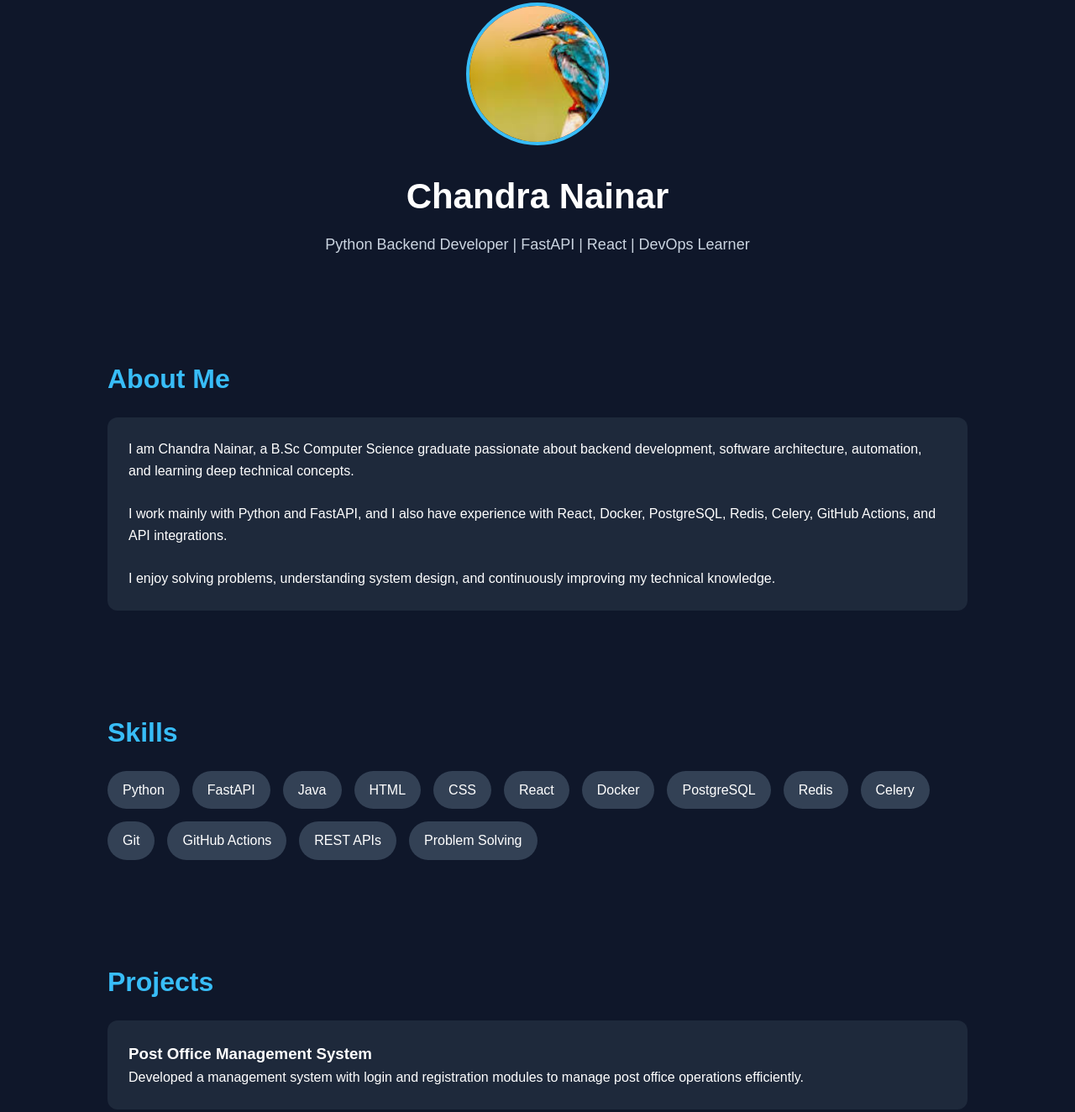
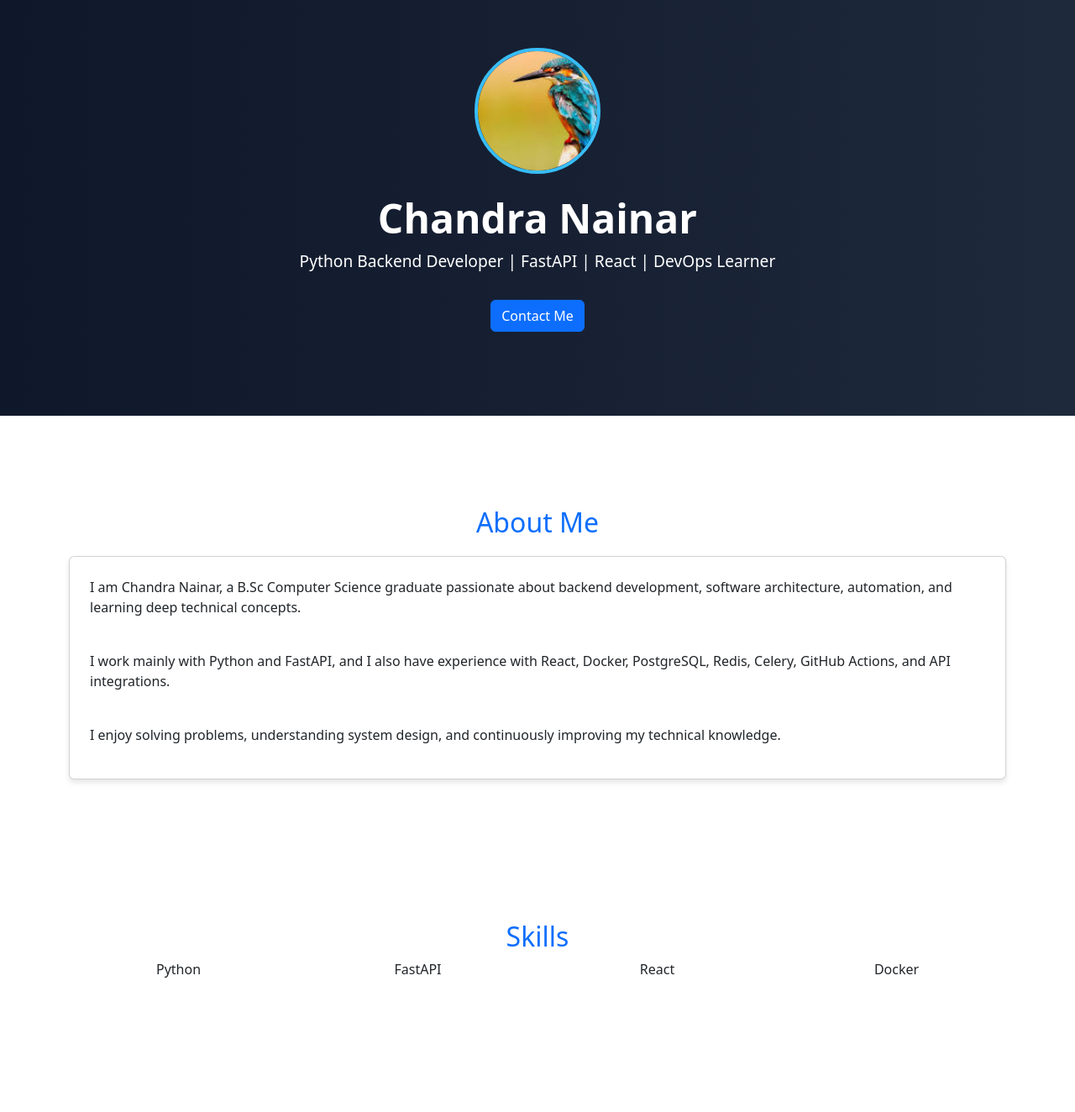
Before and after one commit to Chandranainar/Digitalportfolio, a plain HTML site: page index.html in a window 1280 px wide. Shown: the part 123-1447 px from the top of the page at 84% size. Drawn offline with nearby package versions, Linux system fonts and the light colour scheme.

Commit message:
looks and feel improved

```diff
--- a/index.html
+++ b/index.html
@@ -14,7 +14,7 @@
         }
 
         body {
-            font-family: Arial, sans-serif;
+            font-family: 'Roboto', sans-serif;
             background: #0f172a;
             color: white;
             line-height: 1.6;
@@ -51,7 +51,9 @@
 
         .hero {
             text-align: center;
-            padding: 60px 20px;
+            padding: 100px 20px;
+            background: linear-gradient(to right, #0f172a, #1e293b);
+            color: white;
         }
 
         .hero img {
@@ -64,13 +66,21 @@
         }
 
         .hero h1 {
-            font-size: 42px;
+            font-size: 3rem;
+            font-weight: 700;
         }
 
         .hero p {
-            color: #cbd5e1;
-            margin-top: 10px;
-            font-size: 18px;
+            font-size: 1.2rem;
+        }
+
+        .btn-primary {
+            background-color: #38bdf8;
+            border: none;
+        }
+
+        .btn-primary:hover {
+            background-color: #0ea5e9;
         }
 
         section {
@@ -88,6 +98,7 @@
             padding: 25px;
             border-radius: 12px;
             margin-top: 20px;
+            box-shadow: 0 4px 6px rgba(0, 0, 0, 0.1);
         }
 
         .skills {
@@ -114,6 +125,9 @@
             color: #38bdf8;
         }
     </style>
+
+    <link href="https://cdn.jsdelivr.net/npm/bootstrap@5.3.0-alpha3/dist/css/bootstrap.min.css" rel="stylesheet">
+    <link href="https://fonts.googleapis.com/css2?family=Roboto:wght@400;700&display=swap" rel="stylesheet">
 </head>
 
 <body>
@@ -129,16 +143,16 @@
         </nav>
     </header>
 
-    <div class="hero">
-        <img src="pic.jpg" alt="Chandra Nainar">
+    <div class="hero text-center">
+        <img src="pic.jpg" alt="Chandra Nainar" class="rounded-circle mb-4" style="width: 150px; height: 150px;">
         <h1>Chandra Nainar</h1>
         <p>Python Backend Developer | FastAPI | React | DevOps Learner</p>
+        <a href="#contact" class="btn btn-primary mt-3">Contact Me</a>
     </div>
 
-    <section id="about">
-        <h2>About Me</h2>
-
-        <div class="card">
+    <section id="about" class="container my-5">
+        <h2 class="text-center text-primary">About Me</h2>
+        <div class="card p-4">
             <p>
                 I am Chandra Nainar, a B.Sc Computer Science graduate passionate about
                 backend development, software architecture, automation, and learning
@@ -162,58 +176,39 @@
         </div>
     </section>
 
-    <section id="skills">
-        <h2>Skills</h2>
-
-        <div class="skills">
-            <div class="skill">Python</div>
-            <div class="skill">FastAPI</div>
-            <div class="skill">Java</div>
-            <div class="skill">HTML</div>
-            <div class="skill">CSS</div>
-            <div class="skill">React</div>
-            <div class="skill">Docker</div>
-            <div class="skill">PostgreSQL</div>
-            <div class="skill">Redis</div>
-            <div class="skill">Celery</div>
-            <div class="skill">Git</div>
-            <div class="skill">GitHub Actions</div>
-            <div class="skill">REST APIs</div>
-            <div class="skill">Problem Solving</div>
+    <section id="skills" class="container my-5">
+        <h2 class="text-center text-primary">Skills</h2>
+        <div class="row text-center">
+            <div class="col-md-3 col-sm-6 mb-3">Python</div>
+            <div class="col-md-3 col-sm-6 mb-3">FastAPI</div>
+            <div class="col-md-3 col-sm-6 mb-3">React</div>
+            <div class="col-md-3 col-sm-6 mb-3">Docker</div>
+            <!-- Add more skills as needed -->
         </div>
     </section>
 
-    <section id="projects">
-        <h2>Projects</h2>
-
-        <div class="card">
+    <section id="projects" class="container my-5">
+        <h2 class="text-center text-primary">Projects</h2>
+        <div class="card p-4 mb-3">
             <h3>Post Office Management System</h3>
-            <p>
-                Developed a management system with login and registration modules
-                to manage post office operations efficiently.
-            </p>
+            <p>Developed a management system with login and registration modules to manage post office operations efficiently.</p>
         </div>
-
-        <div class="card">
+        <div class="card p-4 mb-3">
             <h3>Tamil Nadu Weather Map Project</h3>
-            <p>
-                Interactive web application showing Tamil Nadu districts with
-                weather details, humidity, airflow direction, and forecasts.
-            </p>
+            <p>Interactive web application showing Tamil Nadu districts with weather details, humidity, airflow direction, and forecasts.</p>
         </div>
     </section>
 
-    <section id="contact">
-        <h2>Contact</h2>
-
-        <div class="card">
+    <section id="contact" class="container my-5">
+        <h2 class="text-center text-primary">Contact</h2>
+        <div class="card p-4">
             <p>Email: yourmail@gmail.com</p>
-            <p>GitHub: github.com/Chandranainar</p>
+            <p>GitHub: <a href="https://github.com/Chandranainar" target="_blank">github.com/Chandranainar</a></p>
             <p>Location: Tamil Nadu, India</p>
         </div>
     </section>
 
-    <footer>
+    <footer class="text-center py-3 bg-dark text-light">
         <p>© 2026 Chandra Nainar. All Rights Reserved.</p>
     </footer>
 
```
